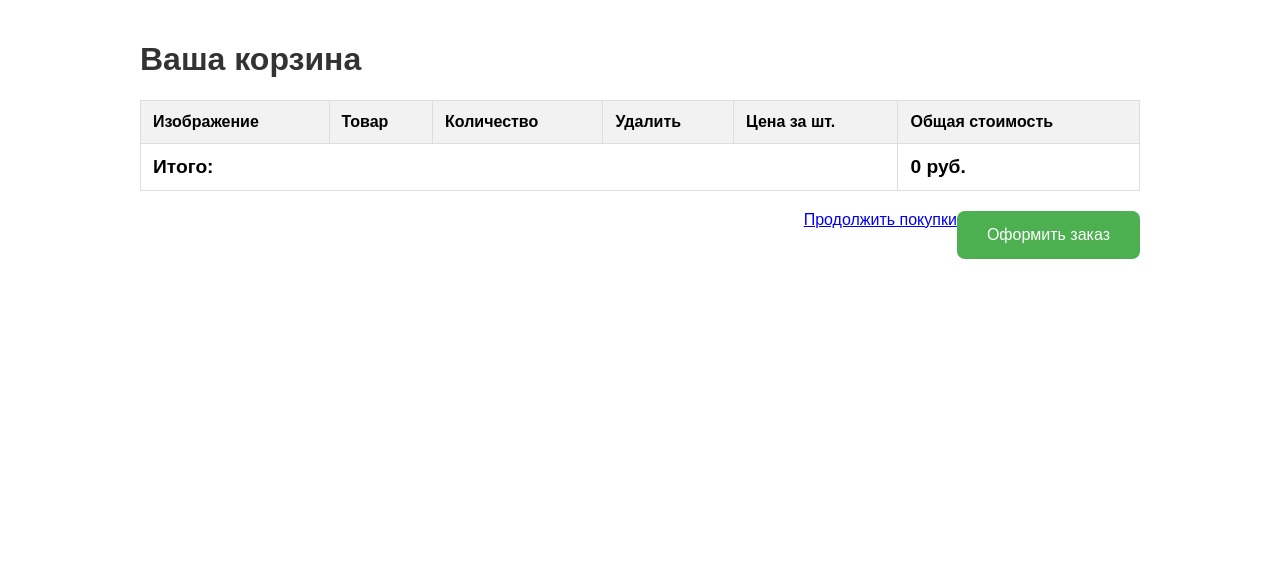
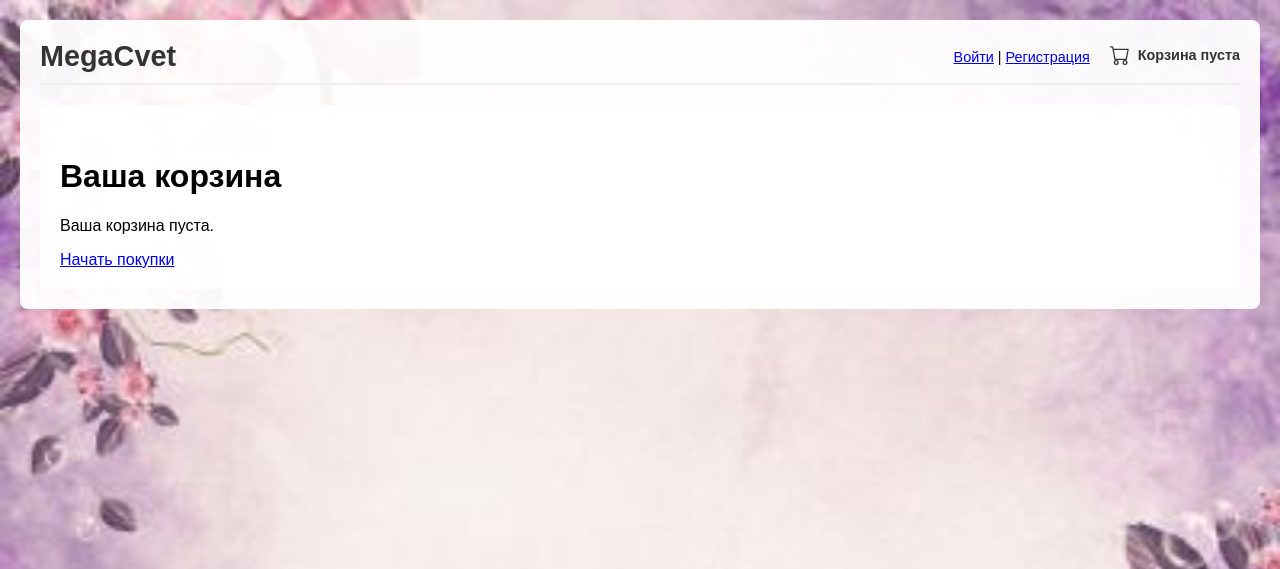
Before and after one commit to jaketiger/cvet, a Django app: page /cart/ in a window 1280 px wide. Shown: the top 569 px of the page. Run offline with Django 5.2, Linux system fonts and the light colour scheme.

Commit message:
Исправлена корзина и карточки товаров

```diff
--- /dev/null
+++ b/cart/context_processors.py
@@ -0,0 +1,10 @@
+# cart/context_processors.py
+
+from .cart import Cart
+
+def cart(request):
+    """
+    Этот контекстный процессор делает объект 'cart' доступным
+    во всех шаблонах, которые рендерятся через RequestContext.
+    """
+    return {'cart': Cart(request)}
--- /dev/null
+++ b/cart/forms.py
@@ -0,0 +1,17 @@
+# cart/forms.py
+
+from django import forms
+
+# Создаем список с вариантами количества от 1 до 20
+PRODUCT_QUANTITY_CHOICES = [(i, str(i)) for i in range(1, 21)]
+
+class CartAddProductForm(forms.Form):
+    # coerce=int преобразует выбранное значение в целое число
+    quantity = forms.TypedChoiceField(
+        choices=PRODUCT_QUANTITY_CHOICES,
+        coerce=int,
+        label='Количество'
+    )
+    # Это скрытое поле, которое говорит, нужно ли перезаписать количество (True)
+    # или просто добавить к существующему (False).
+    update = forms.BooleanField(required=False, initial=False, widget=forms.HiddenInput)
--- a/cart/templates/cart/detail.html
+++ b/cart/templates/cart/detail.html
@@ -1,66 +1,87 @@
 <!-- cart/templates/cart/detail.html -->
+{% extends "base.html" %}
+{% load static %}
 
-<!DOCTYPE html>
-<html lang="ru">
-<head>
-    <meta charset="UTF-8">
-    <title>Ваша корзина - MegaCvet</title>
-    <style>
-        body { font-family: sans-serif; max-width: 1000px; margin: auto; padding: 20px; }
-        h1 { color: #333; }
-        table { width: 100%; border-collapse: collapse; margin-bottom: 20px; }
-        th, td { border: 1px solid #ddd; padding: 12px; text-align: left; }
-        th { background-color: #f2f2f2; }
-        td.image { width: 100px; }
-        td.image img { max-width: 100%; }
-        .total { text-align: right; font-size: 1.2em; font-weight: bold; }
-        .actions a { text-decoration: none; color: #e53935; }
-        .checkout-btn {
-            display: inline-block; background-color: #4CAF50; color: white;
-            padding: 15px 30px; text-align: center; text-decoration: none;
-            font-size: 16px; border-radius: 8px; border: none; cursor: pointer; float: right;
-        }
-    </style>
-</head>
-<body>
+{% block title %}Ваша корзина{% endblock %}
+
+{% block content %}
+<div class="container" style="padding-top: 2rem;">
     <h1>Ваша корзина</h1>
-    <table>
+    {% if cart %}
+        <table class="cart-table">
             <thead>
                 <tr>
                     <th>Изображение</th>
                     <th>Товар</th>
                     <th>Количество</th>
-                <th>Удалить</th>
                     <th>Цена за шт.</th>
-                <th>Общая стоимость</th>
+                    <th>Сумма</th>
                 </tr>
             </thead>
             <tbody>
                 {% for item in cart %}
+                    {% with product=item.product %}
                         <tr>
-                    <td class="image">
-                        <a href="{{ item.product.get_absolute_url }}">
-                            <img src="{% if item.product.image %}{{ item.product.image.url }}{% endif %}">
+                            <td>
+                                <a href="{{ product.get_absolute_url }}">
+                                    {% if product.image_thumbnail %}
+                                        <img src="{{ product.image_thumbnail.url }}" alt="{{ product.name }}" style="width: 100px; border-radius: 5px;">
+                                    {% endif %}
                                 </a>
                             </td>
-                    <td>{{ item.product.name }}</td>
-                    <td>{{ item.quantity }}</td>
-                    <td class="actions">
-                        <a href="{% url 'cart:cart_remove' item.product.id %}">Удалить</a>
+                            <td>{{ product.name }}</td>
+                            <td>
+                                <!-- --- ФОРМА ДЛЯ ОБНОВЛЕНИЯ КОЛИЧЕСТВА --- -->
+                                <form action="{% url 'cart:cart_add' product.id %}" method="post" class="quantity-form">
+                                    {{ item.update_quantity_form.quantity }}
+                                    {{ item.update_quantity_form.update }}
+                                    <button type="submit">Обновить</button>
+                                    {% csrf_token %}
+                                </form>
                             </td>
                             <td>{{ item.price }} руб.</td>
                             <td>{{ item.total_price }} руб.</td>
                         </tr>
+                    {% endwith %}
                 {% endfor %}
                 <tr class="total">
-                <td colspan="5">Итого:</td>
-                <td>{{ cart.get_total_price }} руб.</td>
+                    <td colspan="4">Итого:</td>
+                    <td colspan="1">{{ cart.get_total_price }} руб.</td>
                 </tr>
             </tbody>
         </table>
-    <p style="text-align: right;">
-        <a href="{% url 'shop:product_list' %}" class="button light">Продолжить покупки</a>
-        <a href="{% url 'orders:order_create' %}" class="checkout-btn">Оформить заказ</a>
+
+        <div class="remove-actions">
+            <h4>Удалить товар из корзины:</h4>
+            {% for item in cart %}
+                <form action="{% url 'cart:cart_remove' item.product.id %}" method="post" style="display: inline;">
+                    {% csrf_token %}
+                    <button type="submit" class="remove-btn">Удалить "{{ item.product.name }}"</button>
+                </form>
+            {% endfor %}
+        </div>
+
+        <p style="text-align: right; margin-top: 20px;">
+            <a href="{% url 'shop:product_list' %}" class="btn-secondary">Продолжить покупки</a>
+            <a href="{% url 'orders:order_create' %}" class="btn-primary">Оформить заказ</a>
         </p>
-</body>
-</html>
+
+    {% else %}
+        <p>Ваша корзина пуста.</p>
+        <a href="{% url 'shop:product_list' %}">Начать покупки</a>
+    {% endif %}
+</div>
+
+<style>
+    .cart-table { width: 100%; border-collapse: collapse; margin-bottom: 20px; }
+    th, td { border: 1px solid #ddd; padding: 12px; text-align: center; vertical-align: middle; }
+    th { background-color: #f2f2f2; }
+    .quantity-form { display: flex; align-items: center; justify-content: center; gap: 10px; }
+    .total { font-weight: bold; font-size: 1.2em; }
+    .remove-actions { margin-top: 20px; padding: 15px; background-color: #f8f8f8; border-radius: 5px; }
+    .remove-btn { background-color: #dc3545; color: white; border: none; padding: 5px 10px; border-radius: 4px; cursor: pointer; }
+    .btn-secondary, .btn-primary { padding: 10px 15px; text-decoration: none; border-radius: 5px; }
+    .btn-secondary { background-color: #6c757d; color: white; }
+    .btn-primary { background-color: #007bff; color: white; }
+</style>
+{% endblock %}
--- a/cart/views.py
+++ b/cart/views.py
@@ -1,25 +1,27 @@
-from django.shortcuts import render
-
-# Create your views here.
-
 # cart/views.py
 
 from django.shortcuts import render, redirect, get_object_or_404
 from django.views.decorators.http import require_POST
 from shop.models import Product
 from .cart import Cart
-# from .forms import CartAddProductForm # Это мы добавим позже
+from .forms import CartAddProductForm # <-- Импортируем нашу новую форму
 
 @require_POST
 def cart_add(request, product_id):
     cart = Cart(request)
     product = get_object_or_404(Product, id=product_id)
-    # Пока не используем форму, просто добавляем 1 товар
-    quantity = 1
-    cart.add(product=product, quantity=quantity, update_quantity=False)
-    # После добавления перенаправляем на страницу корзины
+    # Теперь мы используем форму для получения количества
+    form = CartAddProductForm(request.POST)
+    if form.is_valid():
+        cd = form.cleaned_data
+        cart.add(product=product,
+                 quantity=cd['quantity'],
+                 update_quantity=cd['update'])
+    # После любого действия с корзиной перенаправляем на ее детальную страницу
     return redirect('cart:cart_detail')
 
+# require_POST нужен, чтобы удаление происходило только через POST-запрос
+@require_POST
 def cart_remove(request, product_id):
     cart = Cart(request)
     product = get_object_or_404(Product, id=product_id)
@@ -28,4 +30,10 @@ def cart_remove(request, product_id):
 
 def cart_detail(request):
     cart = Cart(request)
+    # Для каждого товара в корзине создаем свою форму обновления
+    # с начальным количеством и флагом update=True
+    for item in cart:
+        item['update_quantity_form'] = CartAddProductForm(
+            initial={'quantity': item['quantity'], 'update': True}
+        )
     return render(request, 'cart/detail.html', {'cart': cart})
--- a/megacvet_project/settings.py
+++ b/megacvet_project/settings.py
@@ -73,6 +73,7 @@ TEMPLATES = [
                 'django.template.context_processors.request',
                 'django.contrib.auth.context_processors.auth',
                 'django.contrib.messages.context_processors.messages',
+                'cart.context_processors.cart',
             ],
         },
     },
--- a/templates/base.html
+++ b/templates/base.html
@@ -35,9 +35,9 @@
             <div class="logo">
                 <a href="{% url 'shop:product_list' %}">MegaCvet</a>
             </div>
+
+            <!-- --- ОБНОВЛЕННЫЙ БЛОК --- -->
             <div class="user-navigation">
-
-                <!-- ВОТ ПОЛНЫЙ И ПРАВИЛЬНЫЙ БЛОК -->
                 {% if user.is_authenticated %}
                     <span>Привет, {{ user.first_name|default:user.username }}!</span>&nbsp;|&nbsp;
                     <a href="{% url 'shop:cabinet' %}">Личный кабинет</a>&nbsp;|&nbsp;
@@ -52,16 +52,23 @@
                     <a href="{% url 'register' %}">Регистрация</a>
                 {% endif %}
 
+                <!-- --- ОБНОВЛЕННАЯ КОРЗИНА С ИКОНКОЙ --- -->
                 <span class="cart">
+                    <a href="{% url 'cart:cart_detail' %}" style="text-decoration: none; color: #333; display: inline-flex; align-items: center;">
+                        <!-- ИКОНКА КОРЗИНЫ (SVG) -->
+                        <svg xmlns="http://www.w3.org/2000/svg" width="20" height="20" fill="currentColor" class="bi bi-cart" viewBox="0 0 16 16" style="margin-right: 8px;">
+                            <path d="M0 1.5A.5.5 0 0 1 .5 1H2a.5.5 0 0 1 .485.379L2.89 3H14.5a.5.5 0 0 1 .491.592l-1.5 8A.5.5 0 0 1 13 12H4a.5.5 0 0 1-.491-.408L2.01 3.607 1.61 2H.5a.5.5 0 0 1-.5-.5zM3.102 4l1.313 7h8.17l1.313-7H3.102zM5 12a2 2 0 1 0 0 4 2 2 0 0 0 0-4zm7 0a2 2 0 1 0 0 4 2 2 0 0 0 0-4zm-7 1a1 1 0 1 1 0 2 1 1 0 0 1 0-2zm7 0a1 1 0 1 1 0 2 1 1 0 0 1 0-2z"/>
+                        </svg>
+
+                        <!-- Логика отображения статуса корзины -->
                         {% with total_items=cart|length %}
                             {% if total_items > 0 %}
-                            <a href="{% url 'cart:cart_detail' %}">
-                                Корзина: {{ total_items }} товар(а/ов), {{ cart.get_total_price }} руб.
-                            </a>
+                                {{ total_items }} товар(а) - {{ cart.get_total_price }} руб.
                             {% else %}
                                 Корзина пуста
                             {% endif %}
                         {% endwith %}
+                    </a>
                 </span>
             </div>
         </header>
```
Also changed, not shown: shop/models.py (+2 -13 lines), shop/templates/shop/product_detail.html (+6 -1 lines), shop/templates/shop/product_list.html (+9 -5 lines), shop/views.py (+10 -6 lines). Lines whose indentation alone changed are shown as unchanged.
